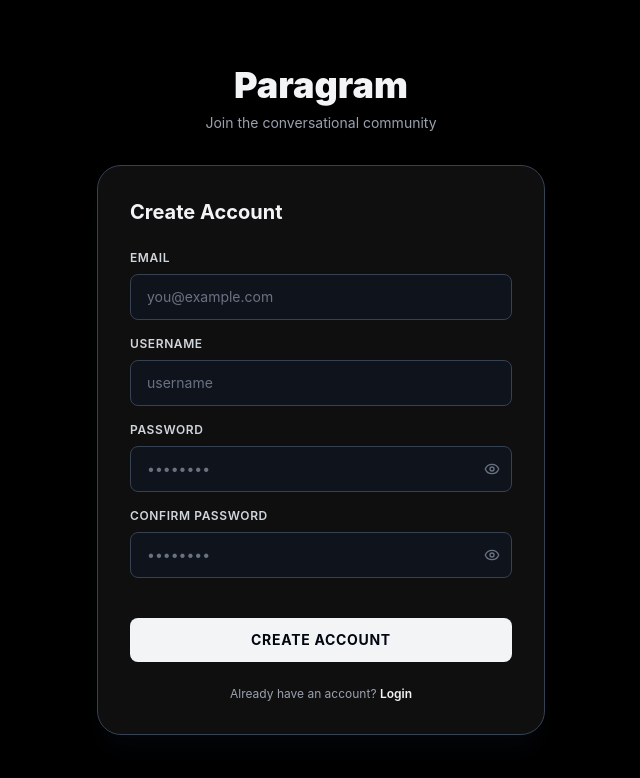
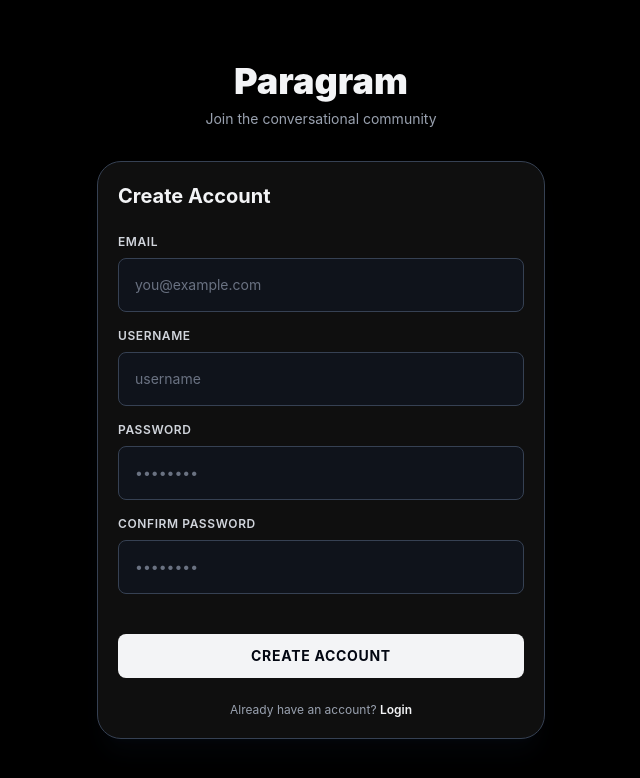
Before and after one commit to abhicore1819/paragram_frontend, a React (Vite) app in the folder paragram_frontend/: page /signup in a window 1280 px wide. Shown: the top 778 px of the page, without its empty margins (319-959 px from the left). Built offline with nearby package versions, Linux system fonts and the light colour scheme.

Commit message:
added error state and fixed the signup page

```diff
--- a/paragram_frontend/src/calculations/FormatTime.js
+++ b/paragram_frontend/src/calculations/FormatTime.js
@@ -1,17 +1,15 @@
 import { CalendarDays, ClockArrowLeft, ToyBrick } from "lucide-react";
 
 const FormatTime = (time) => {
-    const postdate = new Date(time);
+  const postdate = new Date(time);
   const currentdate = new Date();
   const ms = currentdate - postdate;
-  //   const ms = 2100000000;
   const sec = Math.floor(ms / 1000);
   const min = Math.floor(sec / 60);
   const hr = Math.floor(min / 60);
   const day = Math.floor(hr / 24);
   const weeks = Math.floor(day / 7);
 
-  console.log(day);
   if (day > 14) {
     return `${weeks} weeks ago`;
   }
@@ -37,4 +35,4 @@ const FormatTime = (time) => {
 
 // const res = FormatTime();
 // console.log(res);
-export default FormatTime
+export default FormatTime;
--- a/paragram_frontend/src/main.jsx
+++ b/paragram_frontend/src/main.jsx
@@ -92,9 +92,9 @@ const router = createBrowserRouter([
 ]);
 
 createRoot(document.getElementById("root")).render(
-  <StrictMode>
+  // <StrictMode>
     <AuthProvider>
       <RouterProvider router={router} />
     </AuthProvider>
-  </StrictMode>,
+  // {/* </StrictMode>, */}
 );
--- a/paragram_frontend/src/pages/Home.jsx
+++ b/paragram_frontend/src/pages/Home.jsx
@@ -10,16 +10,24 @@ export default function Home() {
   const [isRefreshing, setIsRefreshing] = useState(false);
   const [post, setPost] = useState(false);
   const [displaypost, setDisplaypost] = useState(false);
-
+  const [err, setErr] = useState(false);
   const FetchReponse = async () => {
     const response = await FetchFeed();
-    setPost(response);
-    setDisplaypost(true);
+    setIsRefreshing(true);
+    if (response) {
+      setPost(response);
+      setDisplaypost(true);
+      setErr(false);
+      setIsRefreshing(false);
+    } else {
+      setIsRefreshing(false);
+      setErr(true);
+    }
   };
 
   useEffect(() => {
     FetchReponse();
-    // console.log("posts:-", post)
+    console.log("this is causing two times of fetching...")
   }, []);
 
   useEffect(() => {
@@ -45,11 +53,15 @@ export default function Home() {
               <h1 className="text-4xl md:text-5xl font-black text-gray-100 mb-3">
                 {"Paragram"}
               </h1>
-              <p className="text-gray-400 max-w-2xl text-sm md:text-base">
+              <p>
+                Post your real n raw thoughts, experiences with your
+                friends{" "}
+              </p>
+              {/* <p className="text-gray-400 max-w-2xl text-sm md:text-base">
                 {displaypost
                   ? `${post.length} stored memory${post.length !== 1 ? "s" : ""}`
                   : "Share dark thoughts with a private circle. This view shifts to feel more like a native app on your phone."}
-              </p>
+              </p> */}
             </div>
             <button
               onClick={handleRefresh}
@@ -69,6 +81,23 @@ export default function Home() {
               </span>
             </div>
           )}
+          {/* {err && <h1 className="text-center transition duration-200 my-20 lg:text-2xl">{err}</h1>} */}
+          {/* err div */}
+          {err && (
+            <div className="flex justify-center">
+              <div className="bg-red-950 border-2 rounded-lg space-y-5 border-red-800 p-5 lg:w-1/2">
+                <p className="text-red-400 text-center lg:text-lg">
+                  {" "}
+                  Unable to load your feed
+                </p>
+                <p className="text-gray-300 text-center">
+                  Oops! Something went wrong while fetching posts. Please check
+                  your internet connection and try again in a few moments.
+                </p>
+              </div>
+            </div>
+          )}
+          {/* err div */}
           {displaypost && (
             <div className="space-y-4">
               {post.map((post_obj) => (
--- a/paragram_frontend/src/pages/Signup.jsx
+++ b/paragram_frontend/src/pages/Signup.jsx
@@ -1,80 +1,42 @@
-import { useState } from 'react';
-import { useNavigate, Link } from 'react-router-dom';
-import { Eye, EyeOff } from 'lucide-react';
+import { useState } from "react";
+import { useNavigate, Link } from "react-router-dom";
+import { Eye, EyeOff } from "lucide-react";
 
 export default function Signup() {
-  const [email, setEmail] = useState('');
-  const [password, setPassword] = useState('');
-  const [confirmPassword, setConfirmPassword] = useState('');
-  const [username, setusername] = useState('');
-  const [showPassword, setShowPassword] = useState(false);
-  const [showConfirmPassword, setShowConfirmPassword] = useState(false);
-  const [error, setError] = useState('');
-  const [isLoading, setIsLoading] = useState(false);
   const navigate = useNavigate();
-
-  const handleSubmit = async (e) => {
-    e.preventDefault();
-    setError('');
-
-    if (!email || !password || !confirmPassword || !username) {
-      setError('All fields are required');
-      return;
-    }
-
-    if (password !== confirmPassword) {
-      setError('Passwords do not match');
-      return;
-    }
-
-    if (password.length < 6) {
-      setError('Password must be at least 6 characters');
-      return;
-    }
-
-    if (username.length < 3) {
-      setError('username must be at least 3 characters');
-      return;
-    }
-
-    setIsLoading(true);
-
-    // Simulate signup delay
-    setTimeout(() => {
-      localStorage.setItem('user', JSON.stringify({ email, username }));
-      setIsLoading(false);
-      navigate('/');
-    }, 500);
-  };
 
   return (
     <div className="min-h-screen bg-black flex items-center justify-center p-4">
       <div className="w-full max-w-md">
         <div className="mb-8 text-center">
           <h1 className="text-4xl font-black text-gray-100 mb-2">Paragram</h1>
-          <p className="text-gray-400 text-sm">Join the conversational community</p>
+          <p className="text-gray-400 text-sm">
+            Join the conversational community
+          </p>
         </div>
 
-        <div className="rounded-3xl border border-gray-700 bg-[#0f0f0f] p-8 shadow-xl shadow-gray-900/20">
-          <h2 className="text-xl font-bold text-gray-100 mb-6">Create Account</h2>
+        <div className="rounded-3xl border border-gray-700 bg-[#0f0f0f] p-5 shadow-xl shadow-gray-900/20">
+          <h2 className="text-xl font-bold text-gray-100 mb-6">
+            Create Account
+          </h2>
 
-          {error && (
+          {/* {error && (
             <div className="mb-4 p-3 rounded-lg bg-red-900/30 border border-red-700 text-red-300 text-sm">
               {error}
             </div>
-          )}
+          )} */}
 
-          <form onSubmit={handleSubmit} className="space-y-4">
+          <form className="space-y-4">
             <div>
               <label className="block text-xs font-semibold text-gray-300 mb-2 uppercase tracking-wider">
                 Email
               </label>
               <input
                 type="email"
-                value={email}
-                onChange={(e) => setEmail(e.target.value)}
+                // value={email}
+                // onChange={(e) => setEmail(e.target.value)}
                 placeholder="you@example.com"
-                className="w-full bg-gray-900/50 border border-gray-700 rounded-lg px-4 py-3 text-white placeholder-gray-500 focus:outline-none focus:border-gray-500 focus:ring-1 focus:ring-gray-500 transition-all text-sm"
+                className="w-full bg-gray-900/50 border border-gray-700 rounded-lg px-4 py-4 text-white placeholder-gray-500 focus:outline-none focus:border-gray-500 focus:ring-1 focus:ring-gray-500 transition-all text-sm"
               />
             </div>
 
@@ -84,10 +46,10 @@ export default function Signup() {
               </label>
               <input
                 type="text"
-                value={username}
-                onChange={(e) => setusername(e.target.value)}
+                // value={}
+                // onChange={(e) => setusername(e.target.value)}
                 placeholder="username"
-                className="w-full bg-gray-900/50 border border-gray-700 rounded-lg px-4 py-3 text-white placeholder-gray-500 focus:outline-none focus:border-gray-500 focus:ring-1 focus:ring-gray-500 transition-all text-sm"
+                className="w-full bg-gray-900/50 border border-gray-700 rounded-lg px-4 py-4 text-white placeholder-gray-500 focus:outline-none focus:border-gray-500 focus:ring-1 focus:ring-gray-500 transition-all text-sm"
               />
             </div>
 
@@ -97,23 +59,12 @@ export default function Signup() {
               </label>
               <div className="relative">
                 <input
-                  type={showPassword ? 'text' : 'password'}
-                  value={password}
+                  type={"password"}
+                  // value={password}
                   onChange={(e) => setPassword(e.target.value)}
                   placeholder="••••••••"
-                  className="w-full bg-gray-900/50 border border-gray-700 rounded-lg px-4 py-3 text-white placeholder-gray-500 focus:outline-none focus:border-gray-500 focus:ring-1 focus:ring-gray-500 transition-all text-sm pr-10"
+                  className="w-full bg-gray-900/50 border border-gray-700 rounded-lg px-4 py-4 text-white placeholder-gray-500 focus:outline-none focus:border-gray-500 focus:ring-1 focus:ring-gray-500 transition-all text-sm pr-10"
                 />
-                <button
-                  type="button"
-                  onClick={() => setShowPassword(!showPassword)}
-                  className="absolute right-3 top-1/2 -translate-y-1/2 text-gray-500 hover:text-gray-300"
-                >
-                  {showPassword ? (
-                    <EyeOff className="h-4 w-4" />
-                  ) : (
-                    <Eye className="h-4 w-4" />
-                  )}
-                </button>
               </div>
             </div>
 
@@ -123,38 +74,30 @@ export default function Signup() {
               </label>
               <div className="relative">
                 <input
-                  type={showConfirmPassword ? 'text' : 'password'}
-                  value={confirmPassword}
+                  type={"password"}
+                  // value={confirmPassword}
                   onChange={(e) => setConfirmPassword(e.target.value)}
                   placeholder="••••••••"
-                  className="w-full bg-gray-900/50 border border-gray-700 rounded-lg px-4 py-3 text-white placeholder-gray-500 focus:outline-none focus:border-gray-500 focus:ring-1 focus:ring-gray-500 transition-all text-sm pr-10"
+                  className="w-full bg-gray-900/50 border border-gray-700 rounded-lg px-4 py-4 text-white placeholder-gray-500 focus:outline-none focus:border-gray-500 focus:ring-1 focus:ring-gray-500 transition-all text-sm pr-10"
                 />
-                <button
-                  type="button"
-                  onClick={() => setShowConfirmPassword(!showConfirmPassword)}
-                  className="absolute right-3 top-1/2 -translate-y-1/2 text-gray-500 hover:text-gray-300"
-                >
-                  {showConfirmPassword ? (
-                    <EyeOff className="h-4 w-4" />
-                  ) : (
-                    <Eye className="h-4 w-4" />
-                  )}
-                </button>
               </div>
             </div>
 
             <button
               type="submit"
-              disabled={isLoading}
               className="w-full mt-6 bg-gray-100 hover:bg-gray-200 disabled:bg-gray-700 disabled:text-gray-500 text-gray-950 font-bold py-3 rounded-lg transition-all duration-200 text-sm uppercase tracking-wider"
             >
-              {isLoading ? 'Creating Account...' : 'Create Account'}
+              {/* {isLoading ? "Creating Account..." : "Create Account"} */}
+              Create Account
             </button>
           </form>
 
           <p className="text-center text-gray-400 text-xs mt-6">
-            Already have an account?{' '}
-            <Link to="/login" className="text-gray-100 hover:underline font-semibold">
+            Already have an account?{" "}
+            <Link
+              to="/login"
+              className="text-gray-100 hover:underline font-semibold"
+            >
               Login
             </Link>
           </p>
--- a/paragram_frontend/src/service/SignUpForm.js
+++ b/paragram_frontend/src/service/SignUpForm.js
@@ -0,0 +1,6 @@
+import axios from "axios";
+const SignupForm = async ()=>{
+
+}
+
+export default SignupForm
```
